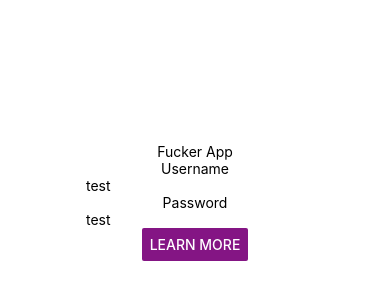
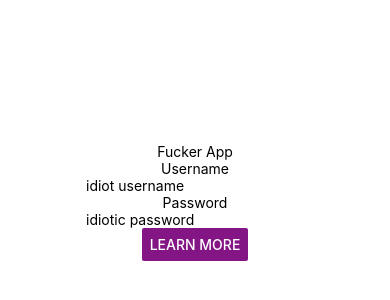
Before and after one commit to jairusd/cuddly-couscous, a React Native app: screen / in a window 390 px wide. Shown: the part 220-520 px from the top of the page. Built offline with nearby package versions, Linux system fonts and the light colour scheme.

Commit message:
success adding change handler

```diff
--- a/App.js
+++ b/App.js
@@ -2,24 +2,43 @@ import React from 'react'
 import { StyleSheet, Text, View, TextInput, Button } from 'react-native'
 
 export default class App extends React.Component {
+  constructor(props) {
+    super(props)
+    this.state = {
+      inputs: {
+        username: 'idiot username',
+        password: 'idiotic password'
+      }
+    }
+  }
+
+  handleInputChange(id, text) {
+    const { inputs } = this.state
+    const newInputs = { ...inputs, [`${id}`]: text }
+    this.setState({ inputs: newInputs })
+  }
+
   onPressLearnMore() {
 
   }
 
   render() {
+    const { inputs } = this.state
     return (
       <View style={styles.container}>
         <Text>Fucker App</Text>
         <Text>Username</Text>
         <TextInput
-          value='test'
+          value= { inputs.username }
+          onChangeText={ this.handleInputChange.bind(this, 'username') }
         />
         <Text>Password</Text>
         <TextInput
-          value='test'
+          value= { inputs.password }
+          onChangeText={ this.handleInputChange.bind(this, 'password') }
         />
         <Button
-          onPress={this.onPressLearnMore}
+          onPress={ this.onPressLearnMore }
           title='Learn More'
           color='#841584'
           accessibilityLabel='Learn more about this purple button'
```
